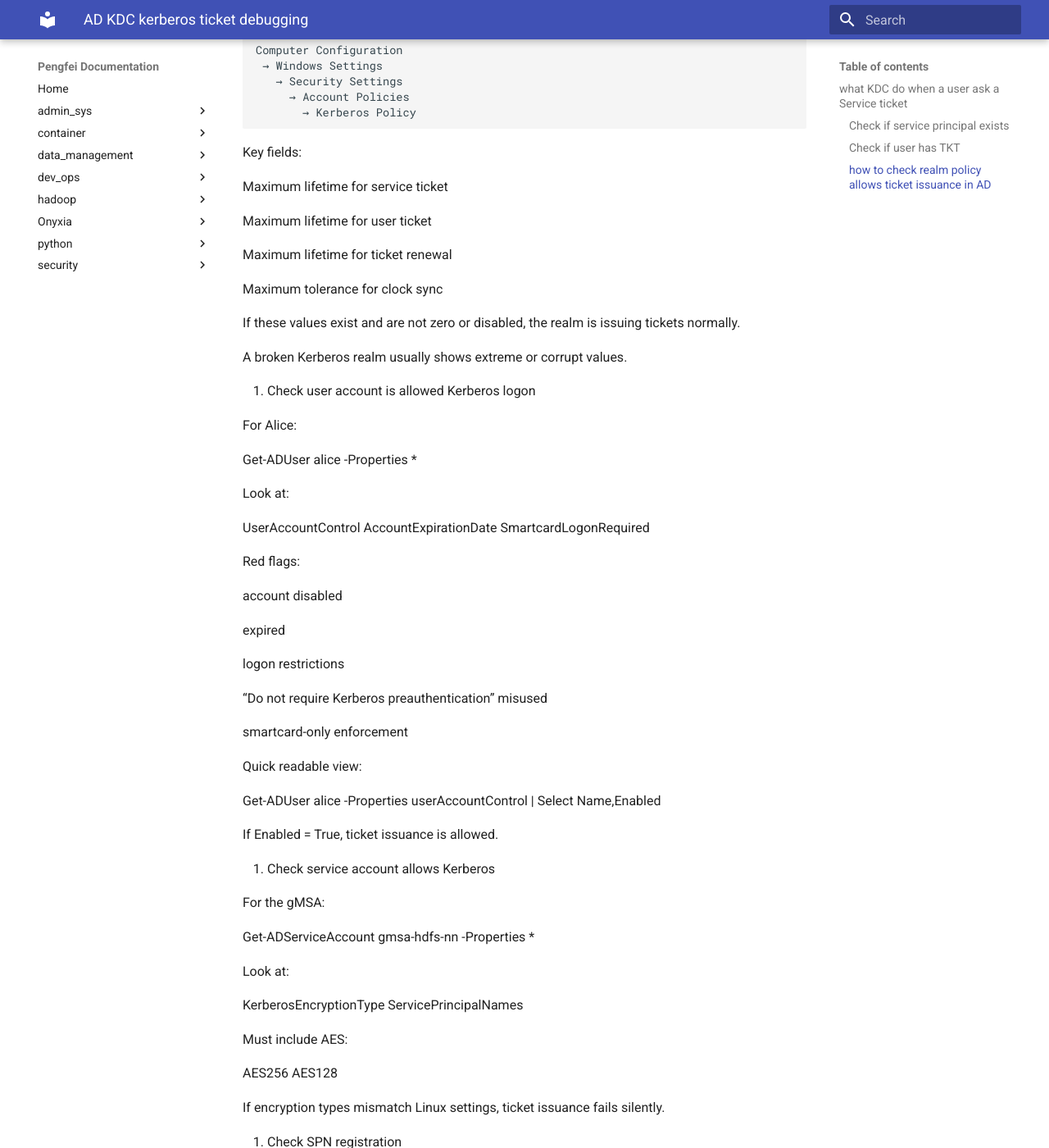
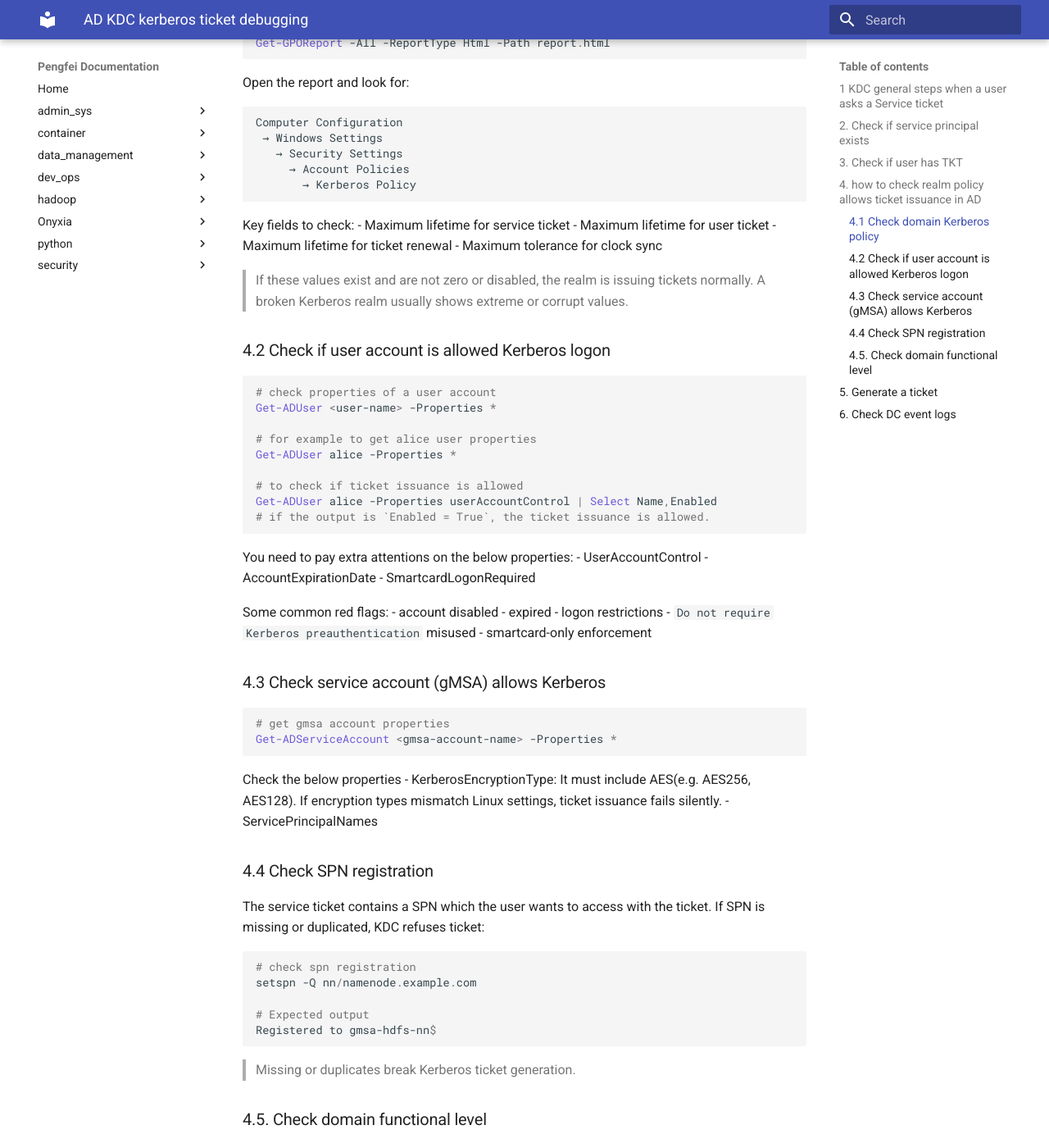
Before and after one commit to pengfei99/doc_center, an MkDocs documentation site: the page built from docs/hadoop/kerberos_integration/Ad_kdc_kerberos_ticket_debuging.md, in a window 1280 px wide and 1400 px high, scrolled down 896 px. Shown: the whole window at 82% size. Built offline with MkDocs 1.6.1 and Material for MkDocs 9.7.7, drawn with Linux system fonts in a browser that asks for light colours; some of the changed text lies outside the part shown.

Commit message:
update docs

````diff
--- a/docs/hadoop/kerberos_integration/Ad_kdc_kerberos_ticket_debuging.md
+++ b/docs/hadoop/kerberos_integration/Ad_kdc_kerberos_ticket_debuging.md
@@ -4,16 +4,18 @@ There are different type of kerberos ticket:
 - tkt
 - service ticket
 
-## what KDC do when a user ask a Service ticket
+## 1 KDC general steps when a user asks a Service ticket
 
-When user ask a service ticket to a specific service, the KDC checks:
-- service principal exists
-- `Alice` is a valid user (if `Alice` has a TKT)
-- realm policy allows ticket issuance
+When user asks a service ticket to a specific service, the KDC checks:
+1. service principal exists
+2. The user `Alice` is a valid user (if `Alice` has a TKT)
+3. realm policy allows ticket issuance
 
-### Check if service principal exists
-### Check if user has TKT
-### how to check realm policy allows ticket issuance in AD
+## 2. Check if service principal exists
+
+## 3. Check if user has TKT
+
+## 4. how to check realm policy allows ticket issuance in AD
 
 In Active Directory there isn’t a single check called `realm allows tickets`. Ticket issuance is controlled by a
 combination
@@ -24,15 +26,17 @@ combination
 You need to verify all three layers to make sure if a user has the right to have the service ticket. Below is the
 practical checklist for admins use:
 1. Check domain Kerberos policy
+2. Check user account is allowed Kerberos logon
+3. Check service account allows Kerberos
 
-This defines global ticket behavior.
+### 4.1 Check domain Kerberos policy
+
+Below are some commands which can help you to get global ticket behavior.
 ```powershell
-# On a domain controller:
-
+# On a domain controller, get default password policy:
 Get-ADDefaultDomainPasswordPolicy
 
-# Then:
-
+# generate a GPO report in html format:
 Get-GPOReport -All -ReportType Html -Path report.html
 ```
 
@@ -48,161 +52,120 @@ Computer Configuration
 ```
 
 
-Key fields:
+Key fields to check:
+- Maximum lifetime for service ticket
+- Maximum lifetime for user ticket
+- Maximum lifetime for ticket renewal
+- Maximum tolerance for clock sync
 
-Maximum lifetime for service ticket
+> If these values exist and are not zero or disabled, the realm is issuing tickets normally.
+> A broken Kerberos realm usually shows extreme or corrupt values.
 
-Maximum lifetime for user ticket
+### 4.2 Check if user account is allowed Kerberos logon
 
-Maximum lifetime for ticket renewal
+```powershell
+# check properties of a user account
+Get-ADUser <user-name> -Properties *
 
-Maximum tolerance for clock sync
-
-If these values exist and are not zero or disabled, the realm is issuing tickets normally.
-
-A broken Kerberos realm usually shows extreme or corrupt values.
-
-2. Check user account is allowed Kerberos logon
-
-For Alice:
-
+# for example to get alice user properties
 Get-ADUser alice -Properties *
 
+# to check if ticket issuance is allowed
+Get-ADUser alice -Properties userAccountControl | Select Name,Enabled
+# if the output is `Enabled = True`, the ticket issuance is allowed.
+```
+You need to pay extra attentions on the below properties:
+- UserAccountControl
+- AccountExpirationDate
+- SmartcardLogonRequired
 
-Look at:
-
-UserAccountControl
-AccountExpirationDate
-SmartcardLogonRequired
+Some common red flags:
+- account disabled
+- expired
+- logon restrictions
+- `Do not require Kerberos preauthentication` misused
+- smartcard-only enforcement
 
 
-Red flags:
-
-account disabled
-
-expired
-
-logon restrictions
-
-“Do not require Kerberos preauthentication” misused
-
-smartcard-only enforcement
-
-Quick readable view:
-
-Get-ADUser alice -Properties userAccountControl |
-Select Name,Enabled
 
 
-If Enabled = True, ticket issuance is allowed.
+### 4.3 Check service account (gMSA) allows Kerberos
 
-3. Check service account allows Kerberos
-
-For the gMSA:
-
-Get-ADServiceAccount gmsa-hdfs-nn -Properties *
+```powershell
+# get gmsa account properties
+Get-ADServiceAccount <gmsa-account-name> -Properties *
+```
+Check the below properties
+- KerberosEncryptionType: It must include AES(e.g. AES256, AES128). If encryption types mismatch Linux settings, ticket issuance fails silently.
+- ServicePrincipalNames
 
 
-Look at:
+### 4.4 Check SPN registration
 
-KerberosEncryptionType
-ServicePrincipalNames
+The service ticket contains a SPN which the user wants to access with the ticket. If SPN is missing or duplicated,
+KDC refuses ticket:
+
+```powershell
+# check spn registration
+setspn -Q nn/namenode.example.com
+
+# Expected output
+Registered to gmsa-hdfs-nn$
+```
+> Missing or duplicates break Kerberos ticket generation.
+
+### 4.5. Check domain functional level
+Kerberos features depend on domain mode. Old domain modes may block the encryption types
+```powershell
+# get ad domain mode
+Get-ADDomain | Select DomainMode
+```
+> If the domain mode is > modern (2012+), then it is fine.
 
 
-Must include AES:
+## 5. Generate a ticket
 
-AES256
-AES128
-
-
-If encryption types mismatch Linux settings, ticket issuance fails silently.
-
-4. Check SPN registration
-
-If SPN is missing or duplicated, KDC refuses ticket:
-
-setspn -Q nn/namenode.example.com
-
-
-Expected:
-
-Registered to gmsa-hdfs-nn$
-
-
-Duplicates break Kerberos.
-
-5. Check domain functional level
-
-Kerberos features depend on it:
-
-Get-ADDomain | Select DomainMode
-
-
-Anything modern (2012+) is fine.
-
-Ancient domain modes can block encryption types.
-
-6. Real test: ask for a ticket
-
-The definitive check is requesting one.
-
-From a Kerberos client:
-
+The definitive check is requesting one ticket which the user needs.
+```powershell
+# get all ticket
 kinit alice
+#
 kvno nn/namenode.example.com
 
+```
+If this succeeds, it means:
+- realm policy allows ticket issuance
+- SPN valid
+- encryption compatible
+- account permitted
 
-If this succeeds:
+## 6. Check DC event logs
 
-→ realm policy allows ticket issuance
-→ SPN valid
-→ encryption compatible
-→ account permitted
-
-This test is more reliable than reading policies.
-
-7. Check DC event logs
+If you have unkonw problems, you can check the dc event logs.
 
 On domain controller:
-
+```powershell
 Event Viewer
  → Windows Logs
    → Security
+```
+
+Kerberos failures appear as:
+- Event ID 4768  (TGT request)
+- Event ID 4769  (service ticket request)
 
 
-Kerberos failures appear as:
+Failure codes show exactly why a ticket was denied. Below are some common failure code example:
 
-Event ID 4768  (TGT request)
-Event ID 4769  (service ticket request)
+- KDC_ERR_CLIENT_REVOKED
+- KDC_ERR_S_PRINCIPAL_UNKNOWN
+- KDC_ERR_ETYPE_NOTSUPP
 
 
-Failure codes show exactly why a ticket was denied.
-
-Example:
-
-KDC_ERR_CLIENT_REVOKED
-KDC_ERR_S_PRINCIPAL_UNKNOWN
-KDC_ERR_ETYPE_NOTSUPP
-
-
-These map directly to configuration problems.
-
-Key insight
-
-In AD, ticket issuance is the default behavior.
-
-It is denied only if:
-
-account invalid
-
-SPN broken
-
-encryption mismatch
-
-clock skew
-
-DC replication failure
-
-There is no global “block service ticket” toggle.
-
-Kerberos is permissive by design.
+> In AD, ticket issuance is the default behavior. It is denied only if:
+> - account invalid
+> - SPN broken
+> - encryption mismatch
+> - clock skew
+> - DC replication failure
+> There is no global “block service ticket” toggle. Kerberos is permissive by design.
````
Also changed, not shown: docs/hadoop/Installation/01.Install_hdfs_yarn.md (+1 -0 lines).
